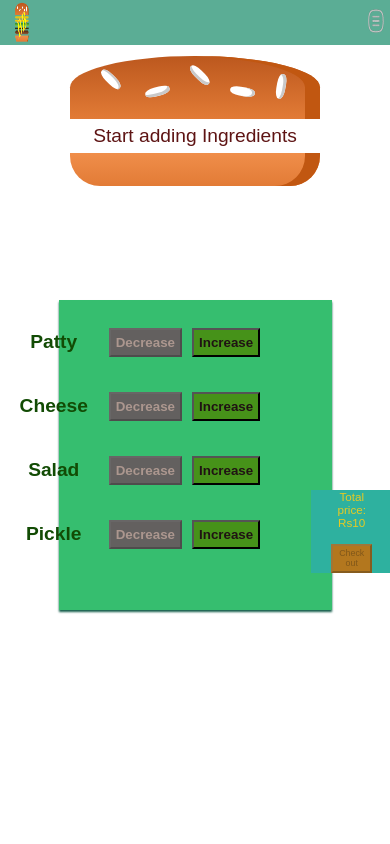
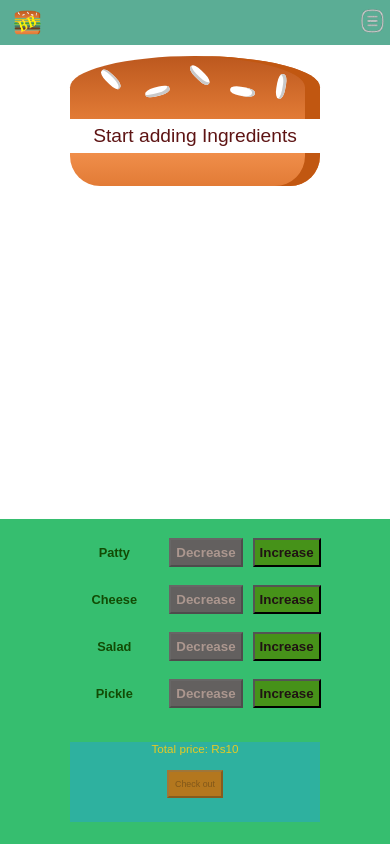
Before and after one commit to JaiSinghal02/Burger-App, a React (Create React App) app: page / in a window 390 px wide. Built offline with nearby package versions, Linux system fonts and the light colour scheme; a web font is replaced by a local one.

Commit message:
Added responsivenes

```diff
--- a/src/compnents/Burger/BuilControls/BuildControl/BuildControl.css
+++ b/src/compnents/Burger/BuilControls/BuildControl/BuildControl.css
@@ -49,3 +49,21 @@
     background-color: rgb(99, 96, 95);
     color:rgb(172, 151, 143);
 }
+
+@media only screen and (max-width:700px){
+    .BuildControl{
+        display:flex;
+        justify-content: normal;
+        align-items: center;
+        margin:1px 0;
+        padding:5px 28px;
+    }
+    .Label{
+        color: rgb(18, 75, 4);
+        display: inline-block;
+        padding:10px;
+        width:80px;
+        font-size: 0.8rem;
+        font-weight: bolder;
+    }
+}
--- a/src/compnents/Burger/BuilControls/BuildControls.css
+++ b/src/compnents/Burger/BuilControls/BuildControls.css
@@ -66,3 +66,37 @@
         transform: scale(1);
     }
 }
+
+@media only screen and (max-width:700px){
+    .BuildControls{
+        position:fixed;
+        bottom:0;
+        padding:0;
+        width: 100%;
+        height: 325px;
+        margin: 0;
+    }
+    .Build-Box{
+        display:flex;
+        flex-direction: column;
+        align-items: center;
+        width:100%;
+        height:325px;
+    }
+    .Control-Box{
+        align-items: center;
+        height:185px;
+        margin: 10px 0;
+        margin-bottom: 28px;
+    }
+    .Price-Section{
+        width:250px;
+        height:80px;
+        box-sizing: border-box;
+        margin-top:0;
+        margin:0;
+        padding:0 20px;
+        justify-content: center;
+        background-color: rgb(46, 177, 159);
+    }
+}
--- a/src/compnents/Navigation/Logo/Logo.css
+++ b/src/compnents/Navigation/Logo/Logo.css
@@ -6,7 +6,36 @@
 }
 
 .Burger-Logo img{
-    top:2px;
     height:100%;
     width:75%;
 }
+
+@media only screen and (max-width:820px){
+    .Burger-Logo img{
+        height:80%;
+        width:75%;
+    }
+    .Burger-Logo{
+        padding-top: 7px;
+        width:6.5%;
+    }
+}
+@media only screen and (max-width:540px){
+    .Burger-Logo img{
+        height:60%;
+        width:75%;
+    }
+    .Burger-Logo{
+        padding-top: 12px;
+    }
+}
+@media only screen and (max-width:540px){
+    .Burger-Logo img{
+        height:60%;
+        width:95%;
+    }
+    .Burger-Logo{
+        padding-top: 16px;
+        width:8%;
+    }
+}
--- a/src/compnents/Navigation/Toolbar/Toolbar.css
+++ b/src/compnents/Navigation/Toolbar/Toolbar.css
@@ -19,11 +19,14 @@
 }
 .Menu{
     display:inline-block;
+    justify-content: center;
     margin:0;
-    width:7%;
+    width:10%;
     height: 100%;
     padding:0.5%;
+    padding-top:5px;
     box-sizing: border-box;
+    font-size: 1.2rem;
 }
 .Menu:hover{
     background-color:rgb(16, 175, 127) ;
@@ -47,6 +50,9 @@
     .Menu,.Toolbar-Nav-Items{
         display:none;
     }
+    .Nav-Button{
+        width:6%;
+    }
 }
 @media only screen and (min-width:601px){
     .Nav-Button{
--- a/src/compnents/UI/Modal/Modal.css
+++ b/src/compnents/UI/Modal/Modal.css
@@ -12,3 +12,12 @@
 
 
 }
+
+@media only screen and (max-width:500px){
+    .Modal{
+        width:68%;
+        left:17%;
+        top:20%;
+        font-size: 0.94rem;
+    }
+}
```
